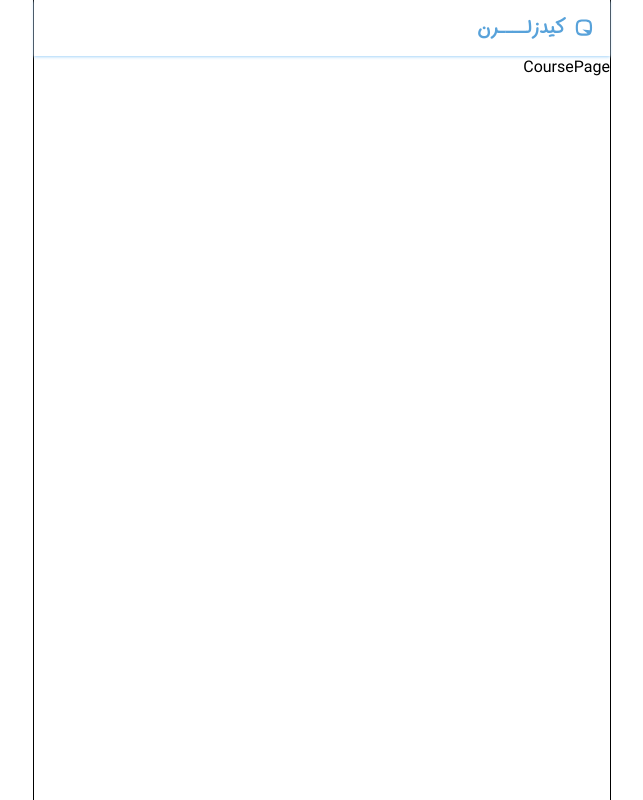
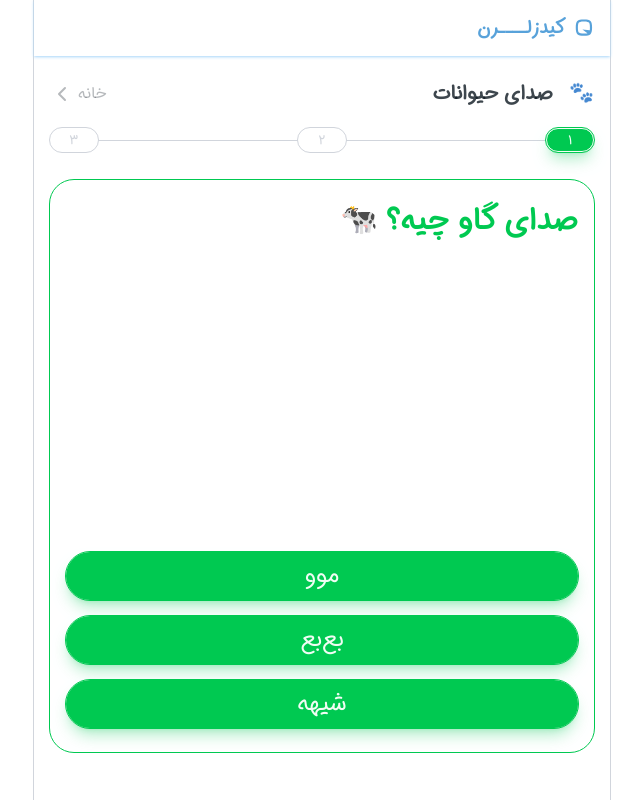
Before and after one commit to parsa-ai/kidslearn, a Next.js app: page /courses/animals-sounds in a window 1280 px wide. Shown: the whole page, without its empty margins (318-961 px from the left). Built offline with nearby package versions, Linux system fonts and the light colour scheme.

Commit message:
add course single page ui

```diff
--- a/app/courses/[id]/page.tsx
+++ b/app/courses/[id]/page.tsx
@@ -1,6 +1,75 @@
+"use client"
+import Button from "@/app/components/ui/Button";
+import Div from "@/app/components/ui/Div";
+import { useLessonsStore } from "@/app/context/useLessonsStore";
+import { AgesList } from "@/app/lib/data/AgesList";
+import { ChevronLeft } from "lucide-react";
+import Link from "next/link"
+import { useParams } from "next/navigation";
+import { useState } from "react";
+
 function CoursePage() {
+  const { id } = useParams()
+  const lessons = useLessonsStore((s) => s.lessons)
+  const ages = useLessonsStore((s) => s.selectedAge)
+  const CourseColor = AgesList.filter((i) => i.age == ages)[0].color
+  const [itemIndex, setItemIndex] = useState(0)
+  const lesson = lessons.find((i) => i.id == id)
+  const question = lesson?.questions[itemIndex]
+  if (!lessons.length) {
+    return (
+      <div className="w-full h-full flex items-center justify-center">
+        <p>در حال بارگذاری...</p>
+      </div>
+    )
+  }
+
+  if (!lesson || !question) {
+    return (
+      <div className="w-full h-full flex flex-col justify-center items-center gap-3">
+        <p>404 صفحه مورد نظر یافت نشد</p>
+        <Link href={"/"} className="text-3xl text-primary underline">برگشت به خانه</Link>
+      </div>
+    )
+  }
   return (
-    <div>CoursePage</div>
+    <article className="cnt  py-6 h-full flex flex-col gap-5">
+      <header className="flex justify-between items-center gap-4">
+        <h1 className="text-xl text-primary-dark/80 font-bold text-right  flex  ">
+          <span className="pl-4">
+            {lesson.icon}
+          </span>
+          {lesson.title}
+        </h1>
+        <Link href={"/"} className="text-md text-primary-dark/30 flex gap-1 items-center">خانه<ChevronLeft /></Link>
+      </header>
+
+      <div className="h-full w-full flex flex-col justify-between gap-5 ">
+        <div className="h-fit rounded-3xl! flex justify-center items-center" >
+          <Button className={`min-w-12 h-6 text-sm border`} color={CourseColor} isActive="active" onClick={() => { setItemIndex(0) }}>1</Button>
+          <Div className="w-full h-[0.5px] outline-0 -z-20 relative" color={itemIndex >= 1 ? CourseColor : "gray"} isActive="active" />
+          <Button className={`min-w-12 h-6 text-sm ${itemIndex >= 1 ? "border" : ""}`} color={itemIndex >= 1 ? CourseColor : "gray"} isActive={itemIndex >= 1 ? "active" : "deactive"} onClick={() => { setItemIndex(1) }}>2</Button>
+          <Div className="w-full h-[0.5px] outline-0 -z-20 relative" color={itemIndex >= 2 ? CourseColor : "gray"} isActive="active" />
+          <Button className={`min-w-12 h-6 text-sm ${itemIndex >= 2 ? "border" : ""}`} color={itemIndex >= 2 ? CourseColor : "gray"} isActive={itemIndex >= 2 ? "active" : "deactive"} onClick={() => { setItemIndex(2) }}>3</Button>
+        </div>
+        <Div color={CourseColor} className="rounded-3xl! h-11/12 w-full justify-between flex flex-col px-4 py-6" >
+          <p className="text-right font-bold text-3xl">
+            {question.q}
+          </p>
+          <ul className="flex w-full justify-center gap-4 flex-col">
+            {question.choices.map((choice, j) => {
+              return (
+                <li key={j} className="w-full" >
+                  <Button color={CourseColor} className="w-full py-2 h-12 text-2xl" isActive="active">{choice}</Button>
+                </li>
+              )
+            })}
+          </ul>
+        </Div >
+
+      </div>
+
+    </article>
   )
 }
 
--- a/app/layout.tsx
+++ b/app/layout.tsx
@@ -19,7 +19,7 @@ export default function RootLayout({
     <html lang="fa" dir="rtl">
       <body className={`overflow-hidden ${iranSansDn.className} `}>
         <LessonsInitializer />
-        <main className="max-w-xl mx-auto h-dvh min-h-dvh outline">
+        <main className="max-w-xl mx-auto h-dvh min-h-dvh outline outline-gray-300">
           <header className="w-full h-14 shadow shadow-primary-light px-4 z-10 relative">
             <Link href='/' className="h-full w-fit gap-2  flex items-center ">
               <LogoIcon className="fill-primary w-5" />
```
